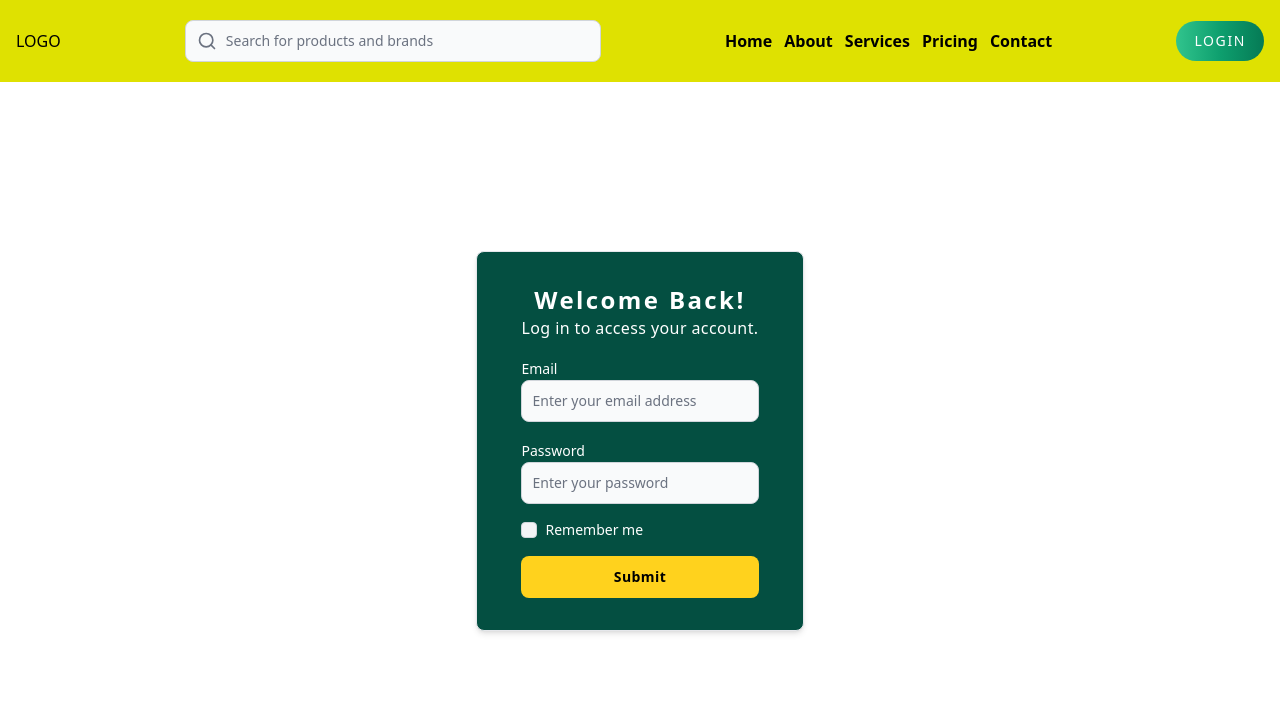
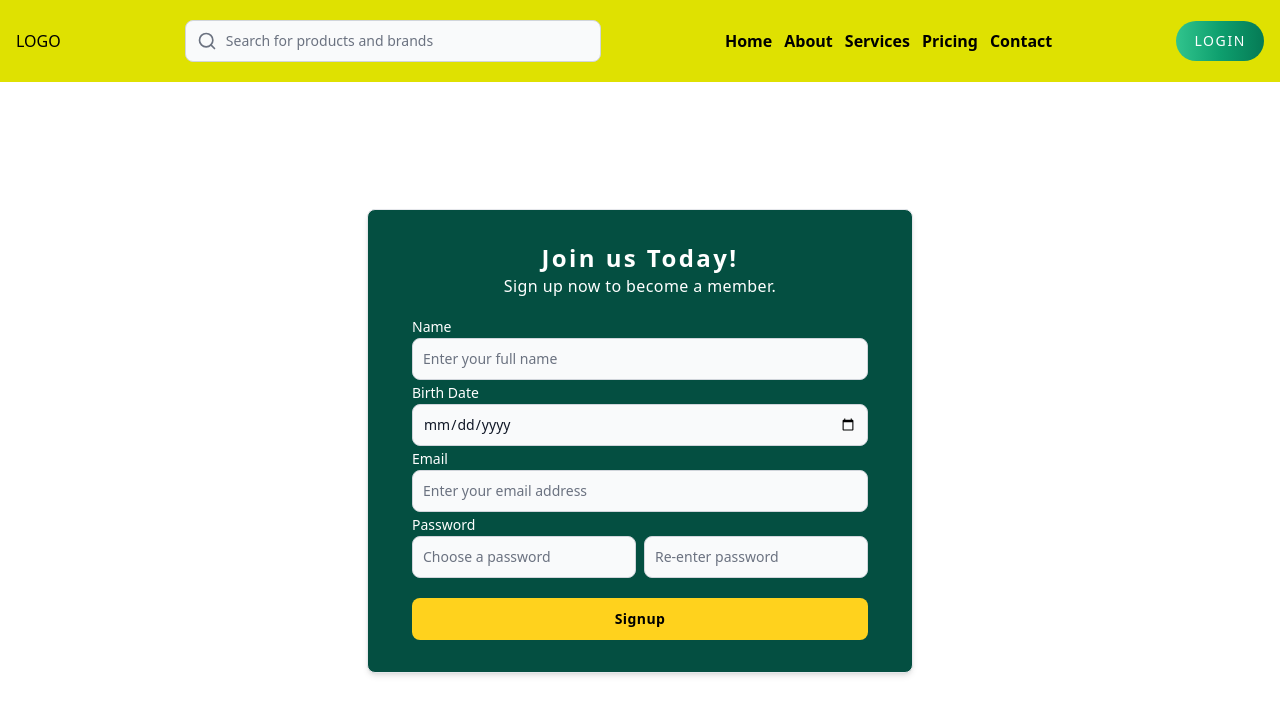
Before and after one commit to kliea/gearvana, a React (Vite) app: page /signup in a window 1280 px wide. Shown: the top 714 px of the page. Built offline with nearby package versions, Linux system fonts and the light colour scheme.

Commit message:
added input fields for signup

```diff
--- /dev/null
+++ b/src/users/guest/components/InputField.jsx
@@ -0,0 +1,11 @@
+import React from 'react';
+import { Label, TextInput } from 'flowbite-react';
+
+export default function InputField({ name, type, placeholder }) {
+	return (
+		<div>
+			<Label className='text-white capitalize'>{name}</Label>
+			<TextInput type={type} placeholder={placeholder} required />
+		</div>
+	);
+}
--- a/src/users/guest/components/TopBar.jsx
+++ b/src/users/guest/components/TopBar.jsx
@@ -3,7 +3,7 @@ import { Navbar, Button, TextInput } from 'flowbite-react';
 import { Search } from 'lucide-react';
 import { useNavigate } from 'react-router-dom';
 
-export default function TopBar() {
+export default function TopBar({ isDisabled }) {
 	const navigate = useNavigate();
 	return (
 		<>
@@ -29,7 +29,8 @@ export default function TopBar() {
 					}}
 					gradientMonochrome='success'
 					className='tracking-widest'
-					pill>
+					pill
+					disabled={isDisabled}>
 					LOGIN
 				</Button>
 			</Navbar>
--- a/src/users/guest/pages/Landing.jsx
+++ b/src/users/guest/pages/Landing.jsx
@@ -4,7 +4,7 @@ import TopBar from '../components/TopBar';
 export default function Index() {
 	return (
 		<div className=''>
-			<TopBar />
+			<TopBar isDisabled={false} />
 		</div>
 	);
 }
--- a/src/users/guest/pages/Login.jsx
+++ b/src/users/guest/pages/Login.jsx
@@ -2,12 +2,13 @@ import React from 'react';
 import TopBar from '../components/TopBar';
 import { Card, Label, TextInput, Checkbox, Button } from 'flowbite-react';
 import { useNavigate } from 'react-router-dom';
+import InputField from '../components/InputField';
 
 export default function Login() {
 	const navigate = useNavigate();
 	return (
 		<main className='min-h-screen flex flex-col'>
-			<TopBar />
+			<TopBar isDisabled={true} />
 			<div className='flex-1 flex justify-center items-center '>
 				<Card className='px-5 py-2 bg-[#044F41] '>
 					<div className='text-white text-center'>
@@ -19,22 +20,16 @@ export default function Login() {
 						</h1>
 					</div>
 					<form className='flex flex-col gap-4 '>
-						<div>
-							<Label className='text-white'>Email</Label>
-							<TextInput
+						<InputField
+							name='email'
 							type='email'
 							placeholder='Enter your email address'
-								required
 						/>
-						</div>
-						<div>
-							<Label className='text-white'>Password</Label>
-							<TextInput
+						<InputField
+							name='password'
 							type='password'
 							placeholder='Enter your password'
-								required
 						/>
-						</div>
 						<div className='flex items-center gap-2'>
 							<Checkbox />
 							<Label className='text-white'>Remember me</Label>
@@ -42,7 +37,7 @@ export default function Login() {
 						<Button
 							className='bg-[#FFD21D] text-black font-bold tracking-wide'
 							type='submit'>
-							Submit
+							Login
 						</Button>
 					</form>
 					<div className='py-2 flex items-center gap-2 text-white'>
--- a/src/users/guest/pages/Signup.jsx
+++ b/src/users/guest/pages/Signup.jsx
@@ -1,44 +1,55 @@
 import React from 'react';
 import TopBar from '../components/TopBar';
 import { Card, Label, TextInput, Checkbox, Button } from 'flowbite-react';
+import InputField from '../components/InputField';
 
 export default function Signup() {
 	return (
 		<main className='min-h-screen flex flex-col'>
-			<TopBar />
+			<TopBar isDisabled={false} />
 			<div className='flex-1 flex justify-center items-center '>
 				<Card className='px-5 py-2 bg-[#044F41] '>
 					<div className='text-white text-center'>
 						<h1 className='text-2xl font-bold tracking-widest'>
-							Welcome Back!
+							Join us Today!
 						</h1>
-						<h1 className='tracking-wide'>Log in to access your account.</h1>
+						<h1 className='tracking-wide'>Sign up now to become a member.</h1>
 					</div>
-					<form className='flex flex-col gap-4 '>
+					<form className='flex flex-col gap-5 '>
 						<div>
-							<Label className='text-white'>Email</Label>
-							<TextInput
+							<InputField
+								name='name'
+								type='string'
+								placeholder='Enter your full name'
+							/>
+							<InputField
+								name='Birth Date'
+								type='date'
+								placeholder='Enter your date of birth'
+							/>
+							<InputField
+								name='email'
 								type='email'
 								placeholder='Enter your email address'
-								required
 							/>
+							<div className='flex items-end gap-2'>
+								<InputField
+									name='password'
+									type='password'
+									placeholder='Choose a password'
+								/>
+								<InputField
+									name=''
+									type='password'
+									placeholder='Re-enter password'
+								/>
+							</div>
 						</div>
-						<div>
-							<Label className='text-white'>Password</Label>
-							<TextInput
-								type='password'
-								placeholder='Enter your password'
-								required
-							/>
-						</div>
-						<div className='flex items-center gap-2'>
-							<Checkbox />
-							<Label className='text-white'>Remember me</Label>
-						</div>
+
 						<Button
 							className='bg-[#FFD21D] text-black font-bold tracking-wide'
 							type='submit'>
-							Submit
+							Signup
 						</Button>
 					</form>
 				</Card>
```
Lines whose indentation alone changed are shown as unchanged.
